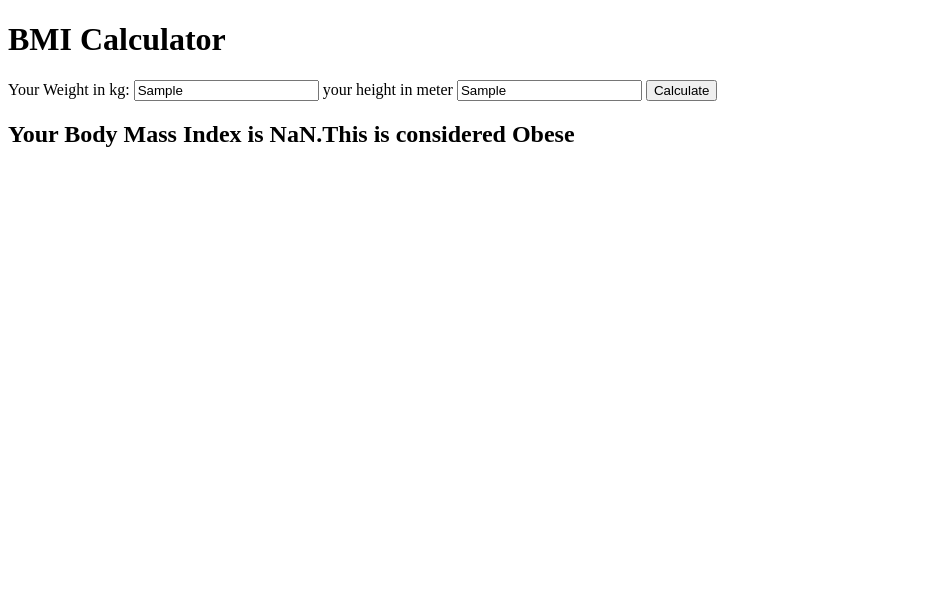
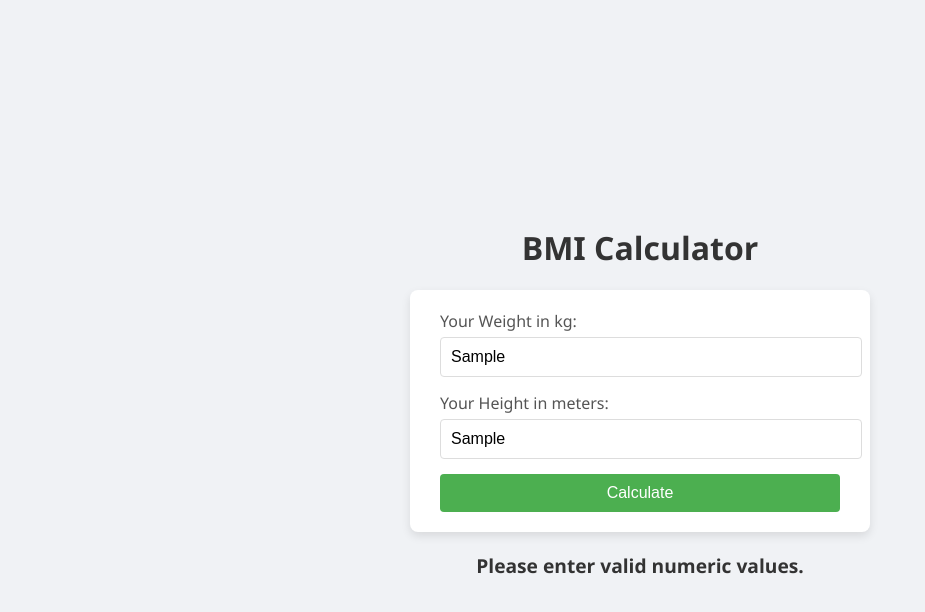
Before and after one commit to hasanrahman55/dom-practice, a plain HTML site: page index.html in a window 1280 px wide. Both pictures are taken after typing "Sample", "Sample" into the empty fields and a click on the button "Calculate". Shown: the whole page, without its empty margins (0-925 px from the left). Drawn offline with Linux system fonts and the light colour scheme.

Commit message:
added css take help ai

```diff
--- a/index.html
+++ b/index.html
@@ -3,45 +3,33 @@
   <head>
     <meta charset="UTF-8" />
     <meta name="viewport" content="width=device-width, initial-scale=1.0" />
-    <title>Document</title>
+    <title>BMI Calculator</title>
+    <link rel="stylesheet" href="style.css" />
   </head>
   <body>
     <h1>BMI Calculator</h1>
     <form id="form">
       <label for="weight">Your Weight in kg:</label>
-      <input type="text" name="weight" placeholder="weight" />
-      <label for="weight">your height in meter</label>
-      <input type="text" name="height" id="height" placeholder="height" />
-      <button type="submit" name="submit">Calculate</button>
+      <input
+        type="text"
+        name="weight"
+        placeholder="Enter your weight"
+        required
+      />
+
+      <label for="height">Your Height in meters:</label>
+      <input
+        type="text"
+        name="height"
+        id="height"
+        placeholder="Enter your height"
+        required
+      />
+
+      <button type="submit">Calculate</button>
     </form>
     <h2 id="result"></h2>
   </body>
-  <script>
-    document
-      .getElementById("form")
-      .addEventListener("submit", function (event) {
-        event.preventDefault();
-        const weight = document.querySelector("input[name=weight]").value;
-        const height = document.getElementById("height").value;
 
-        const bmi = weight / (height * height);
-        let comment = "";
-
-        if (bmi < 18.5) {
-          comment = "Underweight";
-        } else if (bmi < 25) {
-          comment = "Normal";
-        } else if (bmi < 30) {
-          comment = "Overweight";
-        } else {
-          comment = "Obese";
-        }
-
-        const result = document.getElementById("result");
-
-        result.innerHTML = `Your Body Mass Index is  ${bmi.toFixed(
-          2
-        )}.This is considered  ${comment}`;
-      });
-  </script>
+  <script src="script.js"></script>
 </html>
--- /dev/null
+++ b/script.js
@@ -0,0 +1,36 @@
+document.getElementById("form").addEventListener("submit", function (event) {
+  event.preventDefault();
+
+  // Parse input values
+  const weight = parseFloat(document.querySelector("input[name=weight]").value);
+  const height = parseFloat(document.getElementById("height").value);
+
+  // Validate inputs
+  if (isNaN(weight) || isNaN(height) || height <= 0) {
+    document.getElementById("result").innerText =
+      "Please enter valid numeric values.";
+    return;
+  }
+
+  // Calculate BMI
+  const bmi = weight / (height * height);
+  let comment = "";
+
+  // Determine BMI category
+  if (bmi < 18.5) {
+    comment = "Underweight";
+  } else if (bmi < 25) {
+    comment = "Normal";
+  } else if (bmi < 30) {
+    comment = "Overweight";
+  } else {
+    comment = "Obese";
+  }
+
+  // Display result
+  document.getElementById(
+    "result"
+  ).innerHTML = `Your Body Mass Index is <strong>${bmi.toFixed(
+    2
+  )}</strong>.<br>This is considered <strong>${comment}</strong>.`;
+});
--- /dev/null
+++ b/style.css
@@ -0,0 +1,64 @@
+body {
+  background: #f0f2f5;
+  font-family: "Segoe UI", Tahoma, Geneva, Verdana, sans-serif;
+  display: flex;
+  flex-direction: column;
+  align-items: center;
+  justify-content: center;
+  height: 100vh;
+  margin: 0;
+}
+
+h1 {
+  color: #333;
+}
+
+/* Form Container */
+form {
+  background: #fff;
+  padding: 20px 30px;
+  border-radius: 8px;
+  box-shadow: 0 4px 10px rgba(0, 0, 0, 0.1);
+  max-width: 400px;
+  width: 100%;
+}
+
+/* Form Inputs */
+form label {
+  display: block;
+  margin-bottom: 5px;
+  color: #555;
+}
+
+form input {
+  width: 100%;
+  padding: 10px;
+  margin-bottom: 15px;
+  border: 1px solid #ddd;
+  border-radius: 4px;
+  font-size: 1rem;
+}
+
+/* Submit Button */
+form button {
+  width: 100%;
+  padding: 10px;
+  background-color: #4caf50;
+  border: none;
+  border-radius: 4px;
+  color: #fff;
+  font-size: 1rem;
+  cursor: pointer;
+  transition: background-color 0.3s ease;
+}
+
+form button:hover {
+  background-color: #45a045;
+}
+
+/* Result Text */
+#result {
+  margin-top: 20px;
+  font-size: 1.2rem;
+  color: #333;
+}
```
